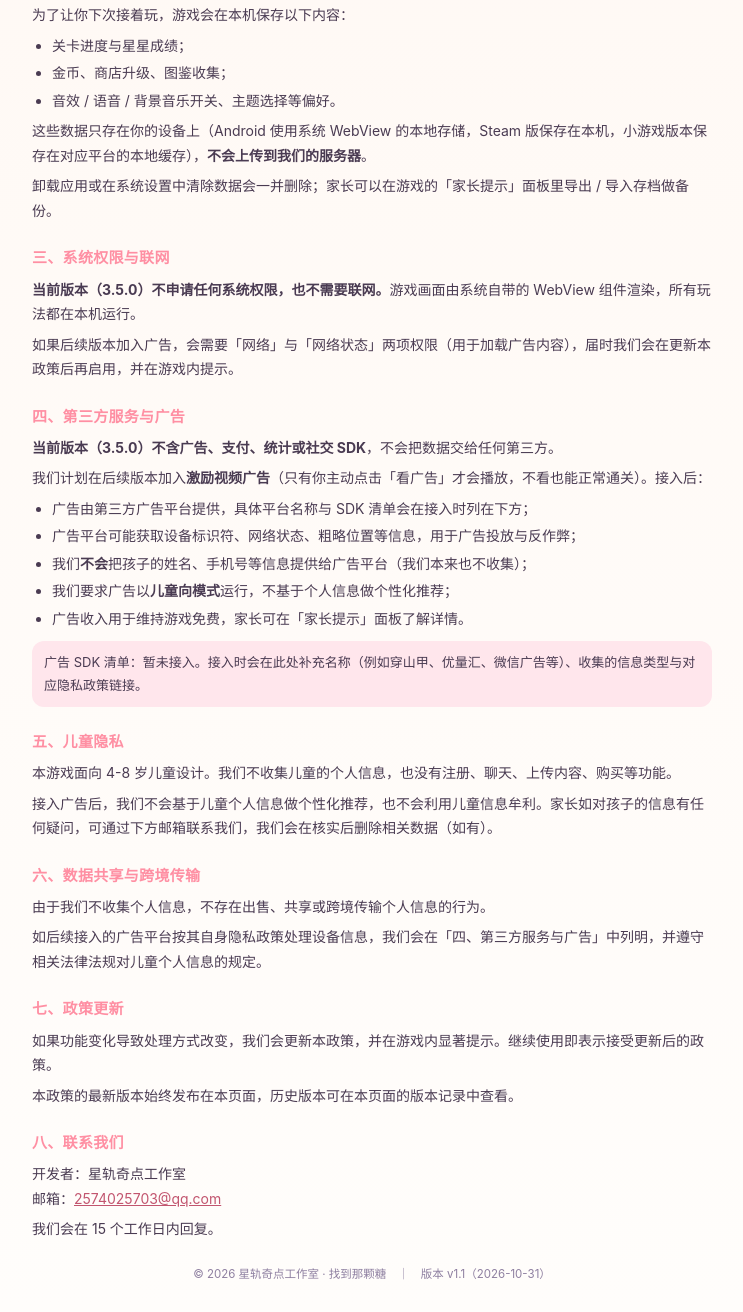
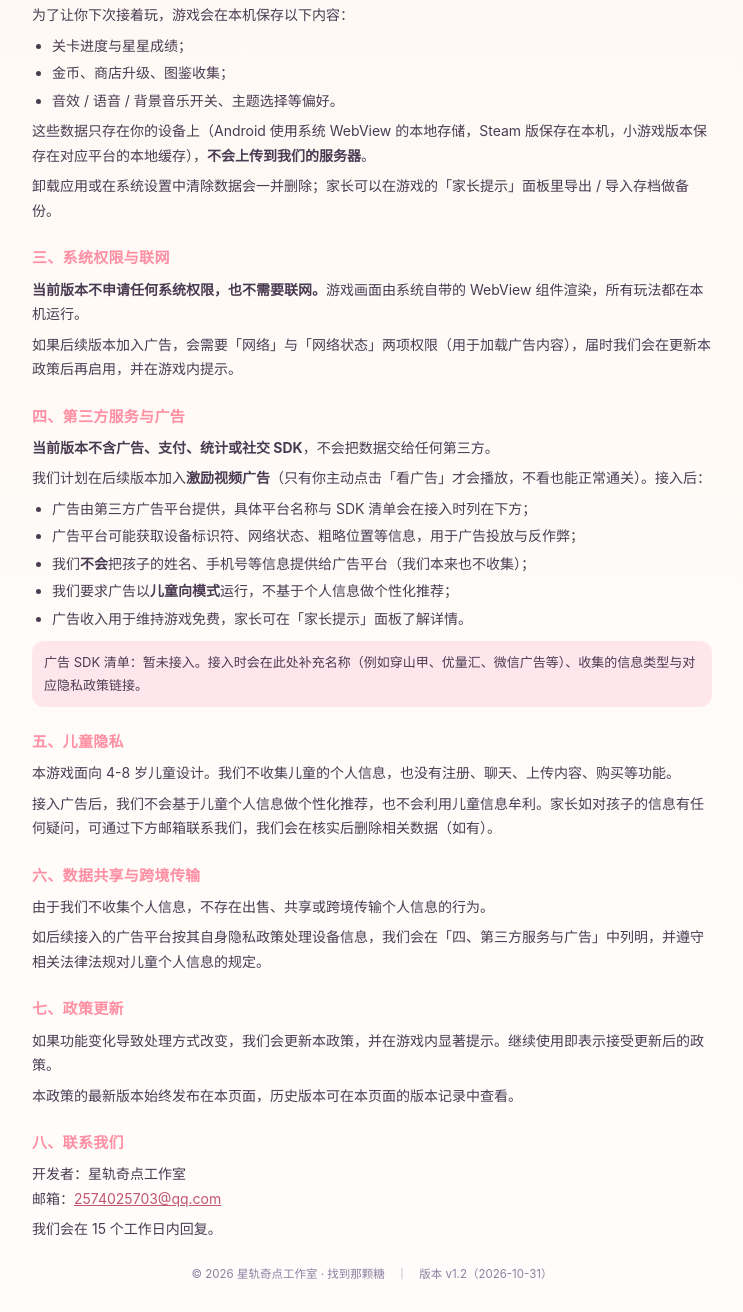
Before and after one commit to babayzhan/find-candy, a plain HTML site: page index.html in a window 1280 px wide. Shown: the part 407-1719 px from the top of the page, without its empty margins (268-1011 px from the left). Drawn offline with Linux system fonts and the light colour scheme.

Commit message:
Add files via upload

```diff
--- a/index.html
+++ b/index.html
@@ -66,11 +66,11 @@
   <p>卸载应用或在系统设置中清除数据会一并删除；家长可以在游戏的「家长提示」面板里导出 / 导入存档做备份。</p>
 
   <h2>三、系统权限与联网</h2>
-  <p><b>当前版本（3.5.0）不申请任何系统权限，也不需要联网。</b>游戏画面由系统自带的 WebView 组件渲染，所有玩法都在本机运行。</p>
+  <p><b>当前版本不申请任何系统权限，也不需要联网。</b>游戏画面由系统自带的 WebView 组件渲染，所有玩法都在本机运行。</p>
   <p>如果后续版本加入广告，会需要「网络」与「网络状态」两项权限（用于加载广告内容），届时我们会在更新本政策后再启用，并在游戏内提示。</p>
 
   <h2>四、第三方服务与广告</h2>
-  <p><b>当前版本（3.5.0）不含广告、支付、统计或社交 SDK</b>，不会把数据交给任何第三方。</p>
+  <p><b>当前版本不含广告、支付、统计或社交 SDK</b>，不会把数据交给任何第三方。</p>
   <p>我们计划在后续版本加入<b>激励视频广告</b>（只有你主动点击「看广告」才会播放，不看也能正常通关）。接入后：</p>
   <ul>
     <li>广告由第三方广告平台提供，具体平台名称与 SDK 清单会在接入时列在下方；</li>
@@ -98,7 +98,7 @@
      邮箱：<a href="mailto:2574025703@qq.com">2574025703@qq.com</a></p>
   <p>我们会在 15 个工作日内回复。</p>
 
-  <footer>© 2026 星轨奇点工作室 · 找到那颗糖　｜　版本 v1.1（2026-10-31）</footer>
+  <footer>© 2026 星轨奇点工作室 · 找到那颗糖　｜　版本 v1.2（2026-10-31）</footer>
 </div>
 </body>
 </html>
```
Also changed, not shown: privacy.html (+3 -3 lines).
